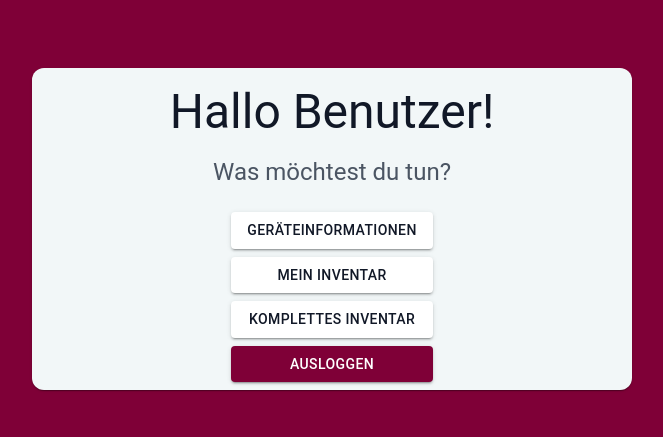
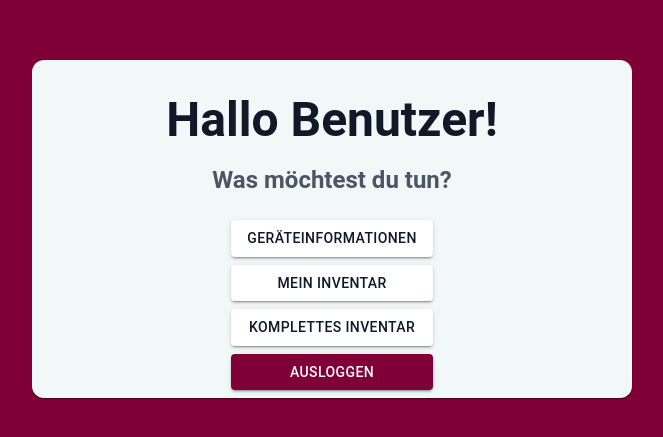
Before and after one commit to DerNikJakom/nextjs-inventory, a Next.js app: page / in a window 1280 px wide. Shown: the part 187-624 px from the top of the page, without its empty margins (308-971 px from the left). Built offline with nearby package versions, Linux system fonts and the light colour scheme.

Commit message:
Enhance typography styling on HomePage for improved readability

```diff
--- a/src/app/page.tsx
+++ b/src/app/page.tsx
@@ -40,10 +40,16 @@ export default function HomePage() {
         }}
       >
         <CardContent sx={{ textAlign: "center" }}>
-          <Typography variant="h3" color="text.primary" gutterBottom>
+          <Typography
+            variant="h3"
+            color="text.primary"
+            fontWeight="bold"
+            gutterBottom
+            sx={{ pt: 2 }}
+          >
             Hallo {name}!
           </Typography>
-          <Typography variant="h5" color="text.secondary">
+          <Typography variant="h5" color="text.secondary" fontWeight="bold">
             Was möchtest du tun?
           </Typography>
         </CardContent>
```
